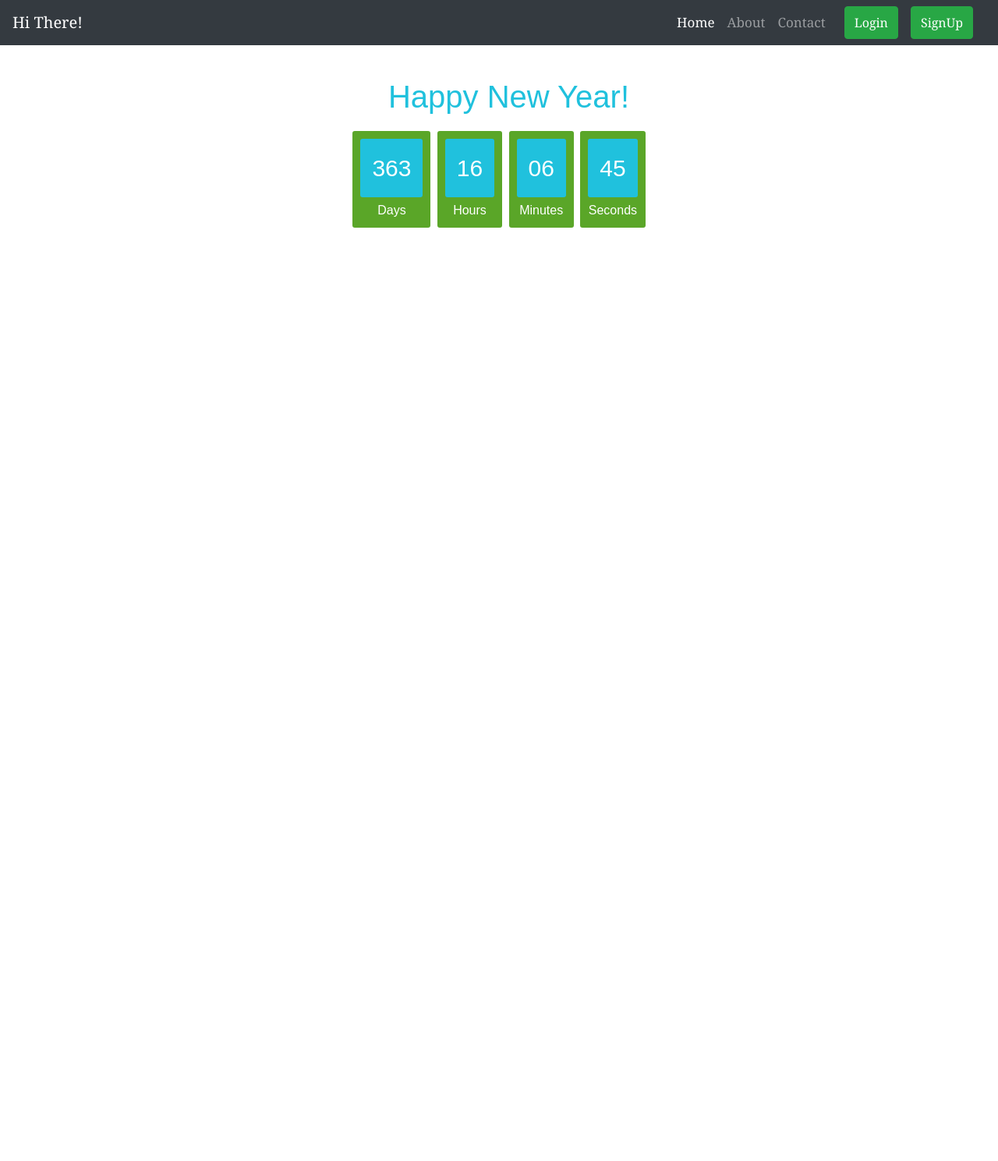
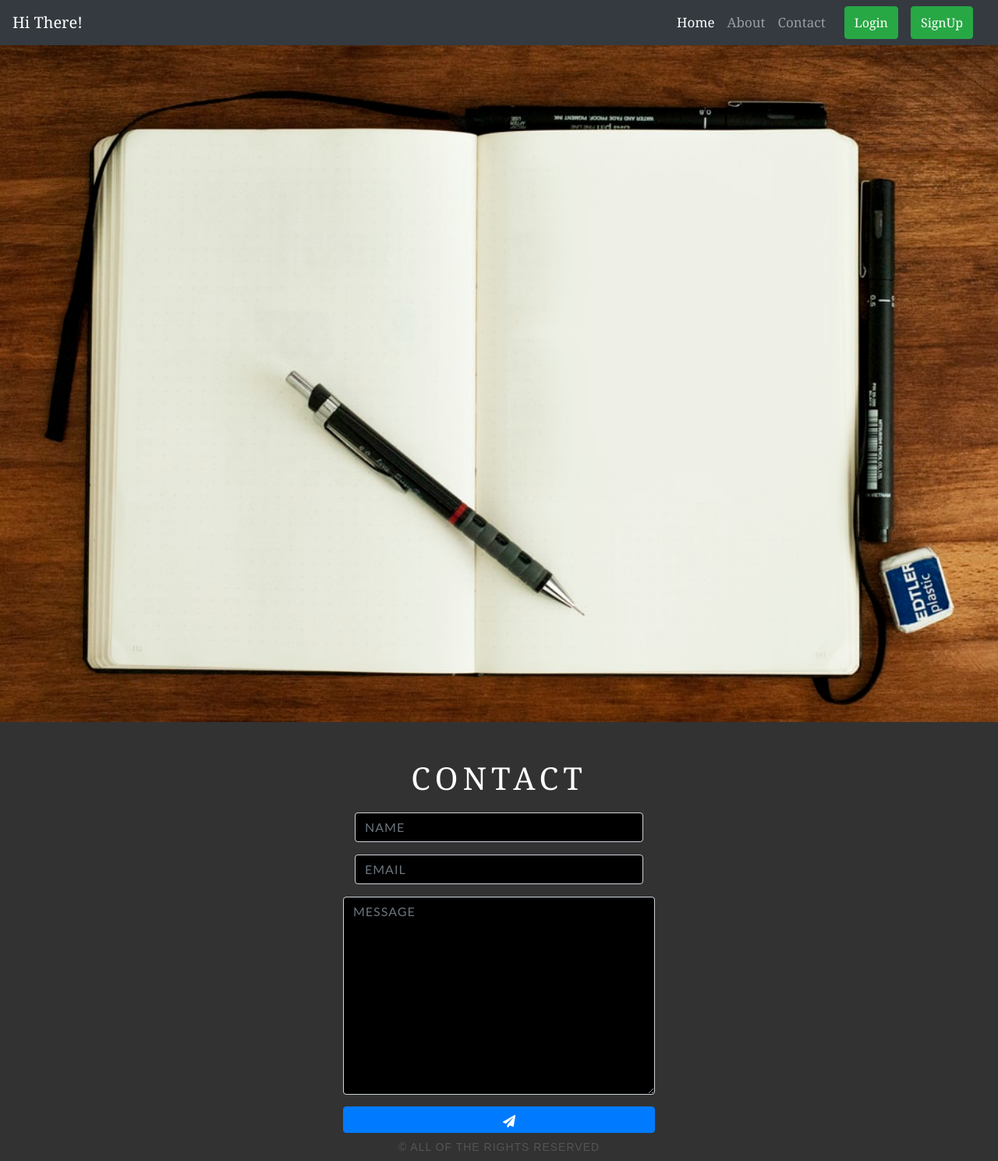
Before and after one commit to sahuabhi894/Notes-sharing, a Django app: page / in a window 1280 px wide. Shown: the whole page at 78% size. Before the commit the page ends 292 px from the top, so only its background shows below. Run offline with Django 3.2, Linux system fonts and the light colour scheme; some libraries are stand-ins or nearby versions.

Commit message:
commited

```diff
--- a/notes/admin.py
+++ b/notes/admin.py
@@ -1,6 +1,7 @@
 from django.contrib import admin
-
+from .models import Contact
 from .models import *
 
 admin.site.register(Signup)
 admin.site.register(Notes)
+admin.site.register(Contact)
--- a/notes/templates/notes/admin_nav.html
+++ b/notes/templates/notes/admin_nav.html
@@ -36,6 +36,9 @@
         <li class="nav-item mr-3">
           <a class="nav-link" href="{% url 'view_users' %}">View Users</a>
         </li>
+        <li class="nav-item mr-3">
+          <a class="nav-link" href="{% url 'contact_me' %}">Contact</a>
+        </li>
 
           <button type="button" class="btn btn-success mr-3" >
             <a  href="/logout" style="text-decoration: none;color: white;">Logout</a>
--- a/notes/templates/notes/index.html
+++ b/notes/templates/notes/index.html
@@ -15,54 +15,71 @@
 </script>
 {% endifequal %}
 
-<!-- <div class="container1" >
-  <img src="{% static 'images/background.jpg' %}" alt="Notebook" style="width:100%;">
-  <div class="content">
-
-  </div>
-</div> -->
-<!-- <div class="container">
-<div class="wrapper">
-  <div class="clock animated flipInX"></div>
-</div>
-<canvas id="confetti"></canvas>
-<div class="message">Happy New Year !!!</div>
-<div class="stars"></div>
-<div class="twinkling"></div>
-<div class="clouds"></div>
-
-<audio class="happy_mp3 hide" preload="none" id="happy_mp3">
-  <source src="https://peter.build/newyears/audio/happy-new-year.m4a" type="audio/m4a">
-  <source src="https://peter.build/newyears/audio/happy-new-year.ogg" type="audio/ogg" />
-</audio>
-
-<audio class="countdown_mp3 hide" preload="none" id="countdown_mp3">
-  <source src="https://peter.build/newyears/audio/countdown.m4a" type="audio/m4a">
-  <source src="https://peter.build/newyears/audio/countdown.ogg" type="audio/ogg" />
-</audio>
-</div> -->
-
-
-  <div id="happyNewYear-div" style="margin-top: 60px;">
-    {% if messages %}
+<!-- <div class="container1" > -->
+  {% if messages %}
         {% for message in messages %}
                 <div id="msg" class="alert alert-{{ message.tags }}">{{ message }}</div>
         {% endfor %}
     {% endif %}
-    <h1 >Happy New Year!</h1>
-    <div>
-      <span class="days"></span><div class="smalltext">Days</div>
+  <img src="{% static 'images/bg1.jfif' %}" alt="Notebook" style="width:100%;margin-top: 0;">
+
+<!-- </div> -->
+
+
+
+
+
+
+  <!-- ************************************************************************Contact US -->
+  <footer class="mt-5">
+
+  <section id="contact">
+
+    <h1 class="section-header">Contact</h1>
+
+    <div class="contact-wrapper">
+
+    <!-- Left contact page -->
+
+      <form id="contact-form" class="form-horizontal" role="form" action="contact" method="post">
+        {% csrf_token %}
+
+        <div class="form-group">
+          <div class="col-sm-12">
+            <input type="text" class="form-control" id="name" placeholder="NAME" name="name" value="" required>
+          </div>
+        </div>
+
+        <div class="form-group">
+          <div class="col-sm-12">
+            <input type="email" class="form-control" id="email" placeholder="EMAIL" name="email" value="" required>
+          </div>
+        </div>
+
+        <textarea class="form-control" rows="10" placeholder="MESSAGE" name="content" required></textarea>
+
+        <button class="btn btn-primary send-button" id="submit" type="submit" value="SEND">
+          <div class="alt-send-button">
+            <i class="fa fa-paper-plane"></i><span class="send-text">SEND</span>
+          </div>
+
+        </button>
+
+      </form>
+
+    <!-- Left contact page -->
+
+
+
+
     </div>
-    <div>
-      <span class="hours"></span><div class="smalltext">Hours</div>
-    </div>
-    <div>
-      <span class="minutes"></span><div class="smalltext">Minutes</div>
-    </div>
-    <div>
-      <span class="seconds"></span><div class="smalltext">Seconds</div>
-    </div>
-  </div>
+    <div class="copyright">&copy; ALL OF THE RIGHTS RESERVED</div>
+
+  </section>
+</footer>
+
+
+  <!-- *************************************************************************contact us end -->
 
 
 
--- a/notes/templates/notes/nav.html
+++ b/notes/templates/notes/nav.html
@@ -64,67 +64,191 @@
     .smalltext {
       padding-top: 5px;
       font-size: 16px;
+
+
+
     }
-  </style>
-  <script data-require="jquery" data-semver="3.0.0" src="https://cdnjs.cloudflare.com/ajax/libs/jquery/3.0.0/jquery.js"></script>
-  <script>
-    $(function() {
-      var initializeWatchClock = function(id, endtime) {
-        var clock = document.getElementById(id);
-        var daysSpan = clock.querySelector('.days');
-        var hoursSpan = clock.querySelector('.hours');
-        var minutesSpan = clock.querySelector('.minutes');
-        var secondsSpan = clock.querySelector('.seconds');
+    /* ************************************************Contact Us **************************************************************************************************/
+    body {
+  margin: 0;
+  padding: 0;
+  background-color: rgb(50, 50, 50);
+  padding-bottom: 10px;
+}
 
-        var updateWatchClock = function() {
-          var t = getTimeRemaining(endtime);
+#contact{
+  width: 100%;
+  margin-top: 0px;
 
-          daysSpan.innerHTML = t.days;
-          hoursSpan.innerHTML = ('0' + t.hours).slice(-2);
-          minutesSpan.innerHTML = ('0' + t.minutes).slice(-2);
-          secondsSpan.innerHTML = ('0' + t.seconds).slice(-2);
+}
 
-          if (t.total <= 0) {
-            clearInterval(interval);
+.section-header {
+  text-align: center;
+  margin: 0 auto;
+  padding: 0 0;
+  /* font: 100 60px 'Oswald', sans-serif; */
+  color: #fff;
+  text-transform: uppercase;
+  letter-spacing: 6px;
+}
+
+.contact-wrapper {
+  display: flex;
+  flex-direction: row;
+  justify-content: center;
+  margin: 0 auto;
+  /* margin-top: 0; */
+  padding: 20px;
+  margin-bottom: 0;
+  padding-bottom: 0;
+  position: relative;
+  max-width: 840px;
+}
+
+/* Left contact page */
+.form-horizontal {
+  /*float: left;*/
+  max-width: 400px;
+  font-family: 'Lato';
+  font-weight: 400;
+}
+
+.form-control,
+textarea {
+  max-width: 400px;
+  background-color: #000;
+  color: #fff;
+  letter-spacing: 1px;
+}
+
+.send-button {
+  margin-top: 15px;
+  height: 34px;
+  width: 400px;
+  overflow: hidden;
+  transition: all .2s ease-in-out;
+}
+
+.alt-send-button {
+  width: 400px;
+  height: 34px;
+  transition: all .2s ease-in-out;
+}
+
+.send-text {
+  display: block;
+  margin-top: 10px;
+  font: 700 12px 'Lato', sans-serif;
+  letter-spacing: 2px;
+}
+
+.alt-send-button:hover {
+  transform: translate3d(0px, -29px, 0px);
+}
+
+
+
+.copyright {
+  font: 200 14px 'Oswald', sans-serif;
+  color: #555;
+  letter-spacing: 1px;
+  text-align: center;
+  margin-top: 10px;
+}
+
+hr {
+  border-color: rgba(255,255,255,.6);
+}
+
+/* Begin Media Queries*/
+@media screen and (max-width: 850px) {
+  .contact-wrapper {
+    display: flex;
+    flex-direction: column;
+  }
+  .direct-contact-container, .form-horizontal {
+    margin: 0 auto;
+  }
+
+  .direct-contact-container {
+    margin-top: 60px;
+    max-width: 300px;
+  }
+  .social-media-list li {
+    height: 60px;
+    width: 60px;
+    line-height: 60px;
+  }
+  .social-media-list li:after {
+    width: 60px;
+    height: 60px;
+    line-height: 60px;
   }
 }
 
-        //Update clock Watch!
-        updateWatchClock();
-        var interval = setInterval(updateWatchClock, 1000);
-      };
+@media screen and (max-width: 569px) {
 
-      var getTimeRemaining = function(endtime) {
-        var t = Date.parse(endtime) - Date.parse(new Date());
-        var seconds = Math.floor((t / 1000) % 60);
-        var minutes = Math.floor((t / 1000 / 60) % 60);
-        var hours = Math.floor((t / (1000 * 60 * 60)) % 24);
-        var days = Math.floor(t / (1000 * 60 * 60 * 24));
+  .direct-contact-container, .form-wrapper {
+    float: none;
+    margin: 0 auto;
+  }
+  .form-control, textarea {
 
-        return {
-          'total': t,
-          'days': days,
-          'hours': hours,
-          'minutes': minutes,
-          'seconds': seconds
-        };
-      };
+    margin: 0 auto;
+  }
 
-      //Calculation for happy new year!
-      nextYear = new Date(new Date().getFullYear() + 1, 0, 1);
-      today = Date.parse(new Date());
-      newYearDay = new Date(nextYear);
-      remaningDT = newYearDay - today;
-      remanning = new Date(Date.parse(new Date()) + remaningDT);
 
-      initializeWatchClock('happyNewYear-div', remanning);
+  .name, .email, textarea {
+    width: 280px;
+  }
+
+  .direct-contact-container {
+    margin-top: 60px;
+    max-width: 280px;
+  }
+  .social-media-list {
+    left: 0;
+  }
+  .social-media-list li {
+    height: 55px;
+    width: 55px;
+    line-height: 55px;
+    font-size: 2rem;
+  }
+  .social-media-list li:after {
+    width: 55px;
+    height: 55px;
+    line-height: 55px;
+  }
+
+}
+
+@media screen and (max-width: 410px) {
+  .send-button {
+    width: 99%;
+  }
+}
+
+/* *********************************************************************************************************************************************************** */
+
+  </style>
+  <script>
+    document.querySelector('#contact-form').addEventListener('submit', (e) => {
+    e.preventDefault();
+    e.target.elements.name.value = '';
+    e.target.elements.email.value = '';
+    e.target.elements.message.value = '';
   });
+
   </script>
+  <!-- *********************************************************************************************************************************** -->
+  <script data-require="jquery" data-semver="3.0.0" src="https://cdnjs.cloudflare.com/ajax/libs/jquery/3.0.0/jquery.js"></script>
+
 
   <script>
     $(function(){
   $("h1").animate({
-    "margin-left": "25px"
+    "margin-left": "0px"
   }, "slow");
 });
   </script>
@@ -145,6 +269,7 @@
 body {
   font-family: Georgia, 'Times New Roman', Times, serif;
   font-size: 17px;
+  margin-top: 50px;
 }
 
 .container1 {
@@ -157,21 +282,6 @@ body {
 .container1 img {vertical-align: middle;
 opacity: 0.9;}
 
-.container1 .content {
-  position: absolute;
-  text-align: center;
-  top: 100px;
-   background: rgb(0, 0, 0);
-  background: rgba(0, 0, 0, 0);
-  color: #f1f1f1;
-  width: 100%;
-  padding: 20px;
-  font-style: italic;
-  font-family: Georgia, 'Times New Roman', Times, serif;
-}
-.content h1{
-  font-size: 90px;
-}
 </style>
 <body>
 
@@ -190,7 +300,7 @@ opacity: 0.9;}
           <a class="nav-link" href="#">About</a>
         </li>
         <li class="nav-item ">
-          <a class="nav-link mr-3" href="#">Contact </a>
+          <a class="nav-link mr-3" href="#contact">Contact </a>
         </li>
 
         <button type="button" class="btn btn-success mr-3" data-toggle="modal" data-target="#loginModal">
--- a/notes/views.py
+++ b/notes/views.py
@@ -4,6 +4,11 @@ from .models import *
 from django.contrib.auth import authenticate,logout,login
 from django.contrib import messages
 from datetime import date
+
+import uuid
+from django.conf import settings
+from django.core.mail import send_mail
+from notes.models import Signup
 
 # Create your views here.
 def about(request):
@@ -14,12 +19,37 @@ def about(request):
 def index(request):
     return render(request , 'notes/index.html')
 
+def contact(request):
+    if request.method=="POST":
+        name=request.POST['name']
+        email=request.POST['email']
+        content =request.POST['content']
+        contact=Contact(name=name, email=email, content=content)
+        contact.save()
+        return redirect('index')
+    return render(request, "notes/index.html")
+
+def contact_me(request):
+    if not request.user.is_authenticated:
+           return redirect('index')
+    users = Contact.objects.all()
+    d={'users':users}
+    return render(request,'notes/contact_me.html',d)
+
 
 def handleLogin(request):
     if request.method == 'POST':
         u=request.POST['loginadminname']
         p=request.POST['loginadminpassword']
         user = authenticate(username=u, password=p)
+        # new
+        user_obj = User.objects.filter(username = u).first()
+        profile_obj = Signup.objects.filter(user = user_obj ).first()
+        if user_obj is None:
+            messages.success(request, 'User not found.')
+            return redirect('index')
+
+        # ..
         error=""
         try:
 
@@ -29,11 +59,18 @@ def handleLogin(request):
                 return redirect("admin_home")
                 error="no"
 
+            elif not profile_obj.is_verified:
+                messages.success(request, 'Profile is not verified check your mail.')
+                return redirect('index')
+
             elif user is not None:
                 login(request,user)
                 messages.success(request, "Successfully Logged In")
                 return redirect("profile")
                 error="no"
+
+
+
 
         except:
                 error="yes"
@@ -95,13 +132,69 @@ def handleSignUp(request):
              return redirect('index')
 
         # Create the user
-        user = User.objects.create_user(username=username, email=email, password=pass1,first_name= fname,last_name= lname)
-        Signup.objects.create(user=user,branch=branch,role=role)
-        messages.success(request, " Your account has been created successfully ")
+        try:
+            if User.objects.filter(username = username).first():
+                messages.success(request, 'Username has taken.')
+                return redirect('index')
+
+            if User.objects.filter(email = email).first():
+                messages.success(request, 'Email has taken.')
+                return redirect('index')
+
+            user = User.objects.create_user(username=username, email=email, password=pass1,first_name= fname,last_name= lname)
+            auth_token = str(uuid.uuid4())
+            profile_obj = Signup.objects.create(user=user,branch=branch,role=role,auth_token = auth_token)
+            send_mail_after_registration(email , auth_token)
+            messages.success(request, "A mail has been sent please verify! ")
+            return redirect('index')
+
+        except Exception as e:
+            print(e)
+
+    # return redirect('index')
+    return render(request,'notes/index.html',d)
+        # return HttpResponse("404 - Not found")
+
+# **********************************************************************************
+def success(request):
+    return render(request , 'auth/success.html')
+
+
+def token_send(request):
+    return render(request , 'auth/token_send.html')
+
+def verify(request , auth_token):
+    try:
+        profile_obj = Signup.objects.filter(auth_token = auth_token).first()
+
+
+        if profile_obj:
+            if profile_obj.is_verified:
+                messages.success(request, 'Your account is already verified.')
+                return redirect('index')
+
+            profile_obj.is_verified = True
+            profile_obj.save()
+            messages.success(request, 'Your account has been verified.')
+            return redirect('index')
+        else:
+            return redirect('auth/error')
+    except Exception as e:
+        print(e)
         return redirect('index')
 
-    else:
-        return HttpResponse("404 - Not found")
+def error_page(request):
+    return  render(request , 'auth/error.html')
+
+def send_mail_after_registration(email , token):
+    subject = 'Your accounts need to be verified'
+    message = f'Hi paste the link to verify your account http://127.0.0.1:8000//verify/{token}'
+    email_from = settings.DEFAULT_FROM_EMAIL
+    recipient_list = [email]
+    send_mail(subject, message , email_from ,recipient_list )
+
+
+# ***************************************************************************************
 
 
 
--- a/sharefiles/urls.py
+++ b/sharefiles/urls.py
@@ -25,6 +25,14 @@ urlpatterns = [
     path('', index, name="index"),
     path('login',handleLogin, name="handleLogin"),
     path('signup', handleSignUp, name="handleSignUp"),
+    path('contact',contact, name="contact"),
+    path('contact_me',contact_me, name="contact_me"),
+
+    path('token' , token_send , name="token_send"),
+    path('success' , success , name='success'),
+    path('/verify/<auth_token>' , verify , name="verify"),
+    path('error' , error_page , name="error"),
+
     path('admin_home',admin_home,name = 'admin_home'),
     path('profile',profile,name = 'profile'),
     path('logout/', handelLogout, name="handleLogout"),
```
Also changed, not shown: notes/models.py (+15 -0 lines), notes/templates/auth/error.html (added, +18 -0 lines), notes/templates/auth/success.html (added, +9 -0 lines), notes/templates/auth/token_send.html (added, +18 -0 lines), notes/templates/notes/contact_me.html (added, +48 -0 lines), sharefiles/settings.py (+9 -0 lines), db.sqlite3, notes/migrations/0004_auto_20220101_1959.py (added), notes/migrations/0005_contact.py (added), notes/static/images/bg1.jfif (added), notes/templates/notes/contact.html (deleted), 1 other file. Lines whose indentation alone changed are shown as unchanged.
